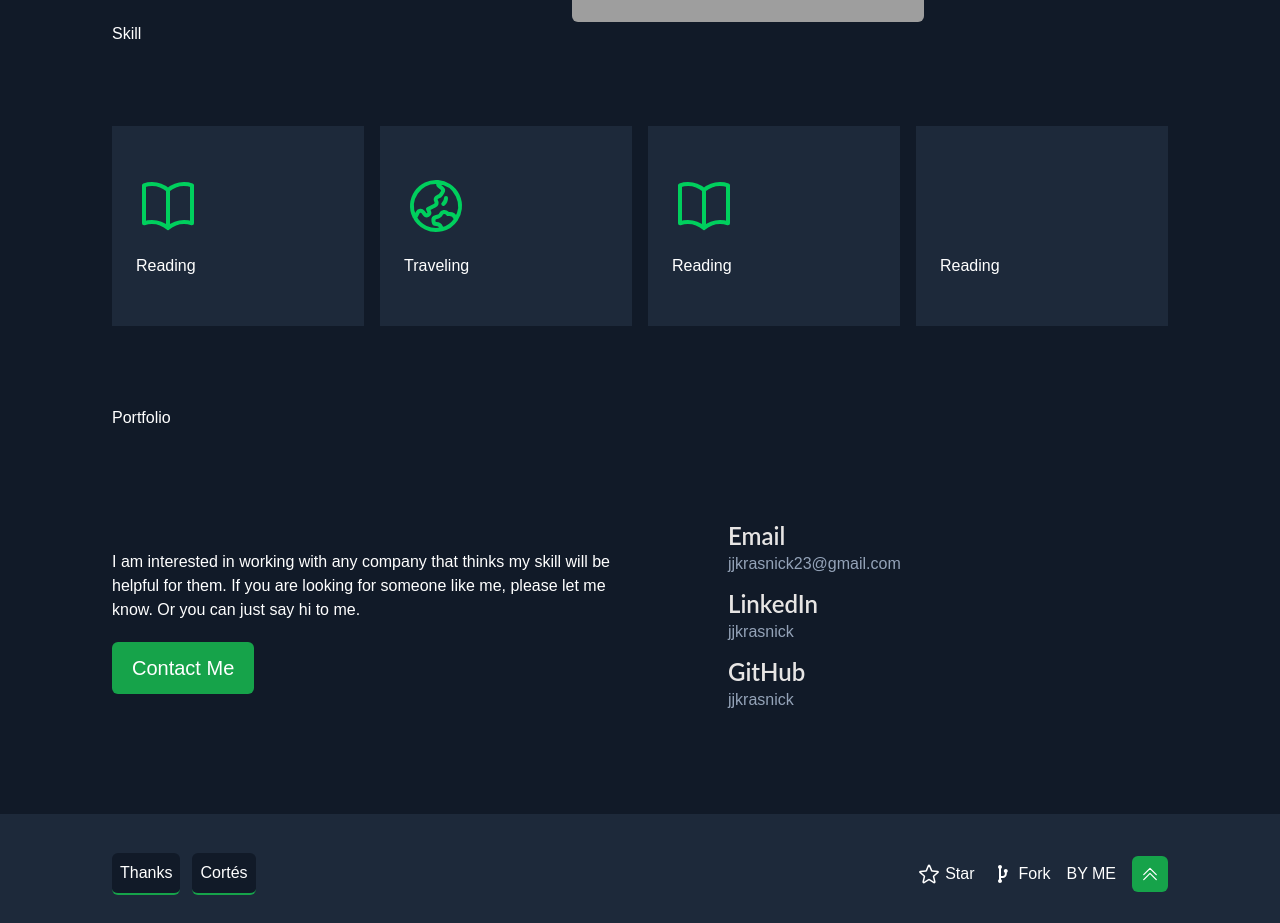
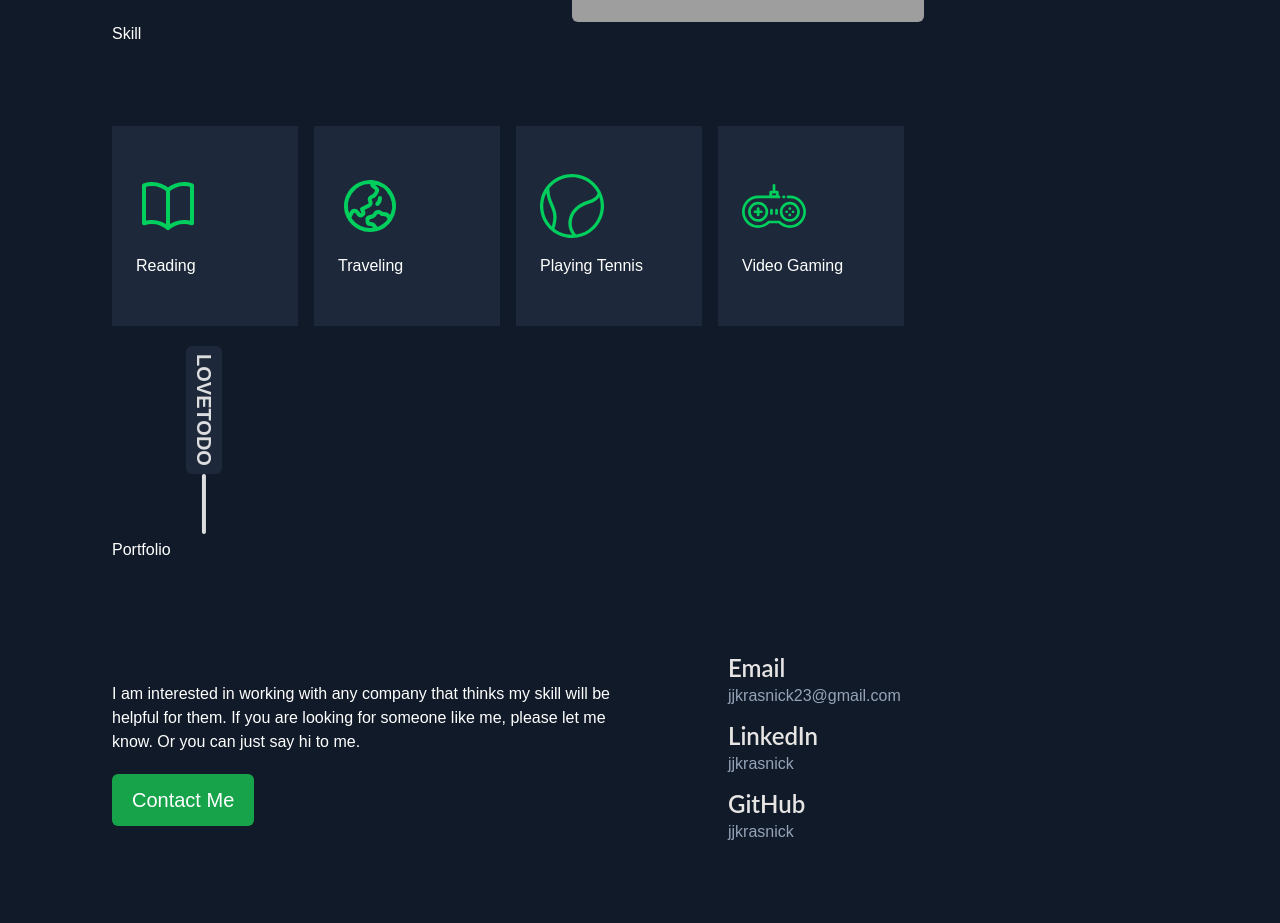
Before and after one commit to NishatFariza/jk-portfolio, a Next.js app: page / in a window 1280 px wide. Shown: the part 1170-2093 px from the top of the page. Built offline with nearby package versions, Linux system fonts and the light colour scheme; grey boxes are pictures that could not be loaded.

Commit message:
wip:hobby panel

```diff
--- /dev/null
+++ b/src/components/HobbyPanel.tsx
@@ -0,0 +1,16 @@
+import React from "react";
+
+const HobbyPanel = () => {
+  return (
+    <div className="flex justify-end items-start">
+      <div className="flex rotate-90 mt-20 w-56 justify-center items-center">
+        <p className="text-[#DCDDDF] text-xl font-semibold bg-[#1D293A] py-1 px-2 rounded-md uppercase">
+         LOVETODO
+        </p>
+        <div className="w-[60px] h-1 bg-[#DCDDDF] rounded"></div>
+      </div>
+    </div>
+  );
+};
+
+export default HobbyPanel;
--- a/src/components/MyHobby.tsx
+++ b/src/components/MyHobby.tsx
@@ -1,8 +1,9 @@
 import React from 'react'
+import HobbyPanel from './HobbyPanel';
 
 const MyHobby = () => {
   return (
-    <div className="grid grid-cols-4 gap-4 my-20">
+    <div className="grid grid-cols-4 gap-4 my-20 w-9/12">
       <div className="py-12 px-6 bg-[#1D293A] ">
         <svg
           xmlns="http://www.w3.org/2000/svg"
@@ -38,23 +39,6 @@ const MyHobby = () => {
         <p className="text-[##DCDDDF]">Traveling</p>
       </div>
       <div className="py-12 px-6 bg-[#1D293A]">
-        <svg
-          xmlns="http://www.w3.org/2000/svg"
-          fill="transparent"
-          viewBox="0 0 24 24"
-          strokeWidth={1.5}
-          stroke="#00CF5D"
-          className="w-16 h-16 mb-4"
-        >
-          <path
-            strokeLinecap="round"
-            strokeLinejoin="round"
-            d="M12 6.042A8.967 8.967 0 006 3.75c-1.052 0-2.062.18-3 .512v14.25A8.987 8.987 0 016 18c2.305 0 4.408.867 6 2.292m0-14.25a8.966 8.966 0 016-2.292c1.052 0 2.062.18 3 .512v14.25A8.987 8.987 0 0018 18a8.967 8.967 0 00-6 2.292m0-14.25v14.25"
-          />
-        </svg>
-        <p className="text-[##DCDDDF]">Reading</p>
-      </div>
-      <div className="py-12 px-6 bg-[#1D293A]">
         {/* <svg
           xmlns="http://www.w3.org/2000/svg"
           fill="transparent"
@@ -70,16 +54,61 @@ const MyHobby = () => {
           />
         </svg> */}
         <svg
+          version="1.1"
+          id="Capa_1"
+          xmlns="http://www.w3.org/2000/svg"
+          xmlnsXlink="http://www.w3.org/1999/xlink"
+          x="0px"
+          y="0px"
+          viewBox="0 0 255.228 255.228"
+          fill="#00CF5D"
+          className="w-16 h-16 mb-4"
+          xmlSpace="preserve"
+        >
+          <path
+            d="M232.593,55.115C213.228,27.07,184.101,8.246,150.578,2.11c-7.636-1.398-15.413-2.107-23.114-2.107
+	c-61.542,0-114.266,44.006-125.365,104.636C-10.57,173.842,35.425,240.45,104.628,253.118c7.633,1.397,15.41,2.106,23.113,2.107
+	c0.004,0,0.007,0,0.01,0c61.537,0,114.256-44.004,125.355-104.636C259.244,117.065,251.959,83.158,232.593,55.115z M14.886,106.98
+	C16.928,95.826,20.54,85.3,25.465,75.61c2.16,18.46,8.838,34.284,14.931,48.719c7.016,16.622,13.644,32.321,12.744,49.667
+	c-0.625,12.035-2.679,23.786-6.079,35.068C21.091,183.307,7.817,145.596,14.886,106.98z M127.742,242.225
+	c-6.921,0-13.91-0.638-20.773-1.894c-18.557-3.397-35.254-11.115-49.247-21.922c4.79-13.972,7.617-28.66,8.4-43.739
+	c1.055-20.325-6.471-38.154-13.75-55.396c-8.03-19.022-16.32-38.678-14.32-63.204c21.146-26.481,53.615-43.067,89.411-43.067
+	c6.917,0,13.907,0.637,20.773,1.894c30.108,5.512,56.267,22.418,73.659,47.604c2.749,3.98,5.224,8.093,7.426,12.314
+	c0.037,13.724-20.255,26.056-34.451,30.196c-65.718,19.168-80.629,61.135-81.565,92.964c-0.473,15.966,6.147,32.371,14.67,44.246
+	C127.899,242.222,127.821,242.225,127.742,242.225z M240.32,148.248c-8.982,49.064-48.304,85.998-96.418,92.833
+	c-9.221-9.333-18.079-26.578-17.601-42.721c1.177-40.028,25.473-67.236,72.21-80.868c13.485-3.933,24.854-10.535,32.877-19.092
+	c1.965-2.096,3.681-4.281,5.141-6.51C242.45,109.857,243.821,129.12,240.32,148.248z"
+          />
+          <g></g>
+          <g></g>
+          <g></g>
+          <g></g>
+          <g></g>
+          <g></g>
+          <g></g>
+          <g></g>
+          <g></g>
+          <g></g>
+          <g></g>
+          <g></g>
+          <g></g>
+          <g></g>
+          <g></g>
+        </svg>
+
+        <p className="text-[##DCDDDF]">Playing Tennis</p>
+      </div>
+      <div className="py-12 px-6 bg-[#1D293A]">
+        <svg
           className="w-16 h-16 mb-4"
           version="1.1"
           id="Layer_1"
           xmlns="http://www.w3.org/2000/svg"
           xmlnsXlink="http://www.w3.org/1999/xlink"
-          fill="transparent"
-          viewBox="0 0 24 24"
-          strokeWidth={1.5}
-          stroke="#00CF5D"
-        //   style={{ enableBackground: "new 0 0 512.001 512.001" }}
+          x="0px"
+          y="0px"
+          viewBox="0 0 512.001 512.001"
+          fill="#00CF5D"
           xmlSpace="preserve"
         >
           <g>
@@ -200,8 +229,9 @@ const MyHobby = () => {
           <g></g>
         </svg>
 
-        <p className="text-[##DCDDDF]">Reading</p>
-      </div>
+        <p className="text-[##DCDDDF]">Video Gaming</p>
+          </div>
+          <HobbyPanel />
     </div>
   );
 }
```
